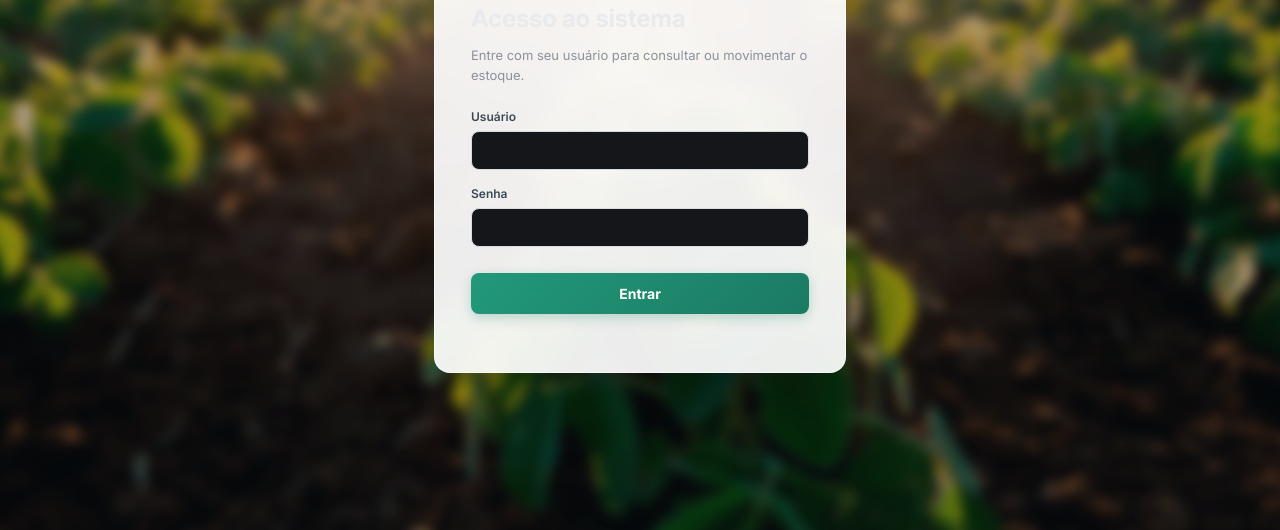
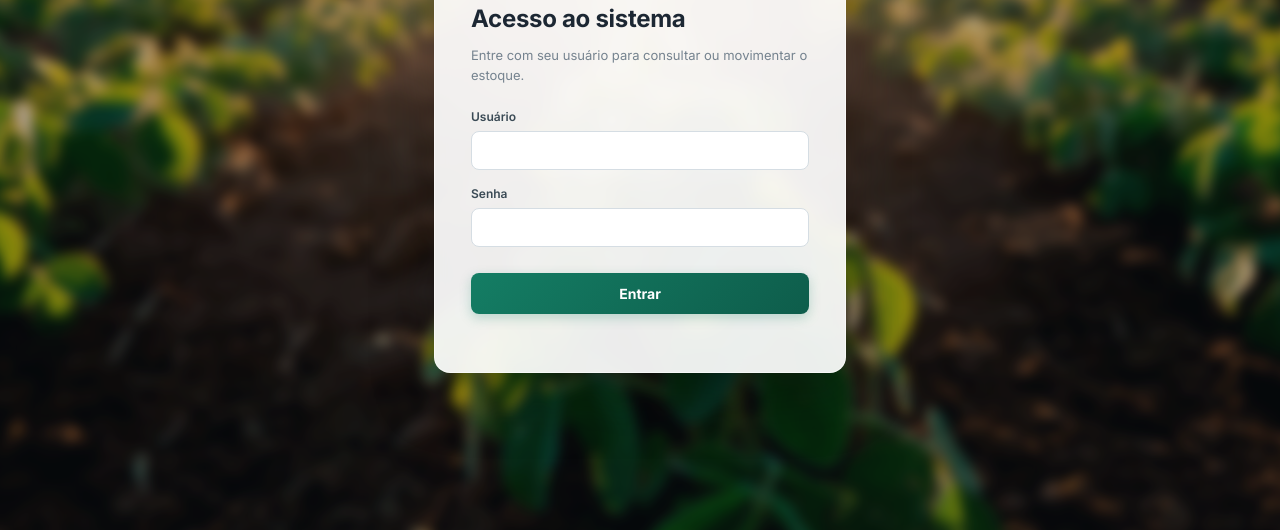
Before and after one commit to pedrogalhego-art/nmrepository, a website: page public/index.html in a window 1280 px wide. Shown: the part 270-800 px from the top of the page. Drawn offline with nearby package versions, Linux system fonts and the light colour scheme; no server answers; a web font is replaced by a local one.

Commit message:
revert: dark theme — volta tema claro original

```diff
--- a/public/styles.css
+++ b/public/styles.css
@@ -6,23 +6,23 @@
 * { box-sizing: border-box; }
 
 :root {
-  --bg: #0F1114;
-  --surface: #14161A;
-  --border: #2A2E35;
-  --border-soft: #1E2228;
-  --text: #E8EAED;
-  --muted: #8A919C;
-  --dark: #0C0E11;
-  --dark-2: #1A1D22;
-  --accent: #22997A;
-  --accent-2: #1B7A62;
-  --accent-soft: #16281F;
-  --danger: #E07070;
-  --danger-soft: #2E1B1B;
-  --ok: #4CAF7D;
-  --ok-soft: #162A1F;
-  --shadow: 0 2px 6px rgba(0, 0, 0, 0.4), 0 10px 30px rgba(0, 0, 0, 0.35);
-  --shadow-lg: 0 4px 14px rgba(0, 0, 0, 0.5), 0 24px 60px rgba(0, 0, 0, 0.45);
+  --bg: #f4f6f8;
+  --surface: #ffffff;
+  --border: #e3e8ed;
+  --border-soft: #edf1f4;
+  --text: #1c2733;
+  --muted: #75838f;
+  --dark: #16232e;
+  --dark-2: #1e2e3c;
+  --accent: #147d64;
+  --accent-2: #0e5d4b;
+  --accent-soft: #e4f2ed;
+  --danger: #c45252;
+  --danger-soft: #fbeeea;
+  --ok: #2e8b57;
+  --ok-soft: #e6f4ec;
+  --shadow: 0 2px 6px rgba(22, 35, 46, 0.06), 0 10px 30px rgba(22, 35, 46, 0.05);
+  --shadow-lg: 0 4px 14px rgba(22, 35, 46, 0.10), 0 24px 60px rgba(22, 35, 46, 0.12);
   --radius: 12px;
   --radius-sm: 8px;
 }
@@ -247,7 +247,7 @@ header {
   border-radius: var(--radius-sm);
   padding: 11px 13px;
   outline: none;
-  background: var(--surface);
+  background: #fff;
   transition: border-color 0.15s, box-shadow 0.15s;
 }
 
@@ -441,8 +441,8 @@ tr:hover td { background: #f8fbfa; }
 
 .action { display: flex; gap: 6px; }
 .action button {
-  border: 1px solid var(--border);
-  background: var(--surface);
+  border: 1px solid #d7dee2;
+  background: #fff;
   border-radius: 7px;
   padding: 6px 9px;
   font-size: 10.5px;
@@ -711,7 +711,7 @@ body.gray-theme .down { color: #d17f7f; }
 }
 .ai-msg { max-width: 85%; padding: 10px 13px; border-radius: 10px; font-size: 13px; line-height: 1.5; white-space: pre-wrap; }
 .ai-msg.user { align-self: flex-end; background: var(--accent); color: #fff; border-bottom-right-radius: 3px; }
-.ai-msg.bot { align-self: flex-start; background: var(--surface); border: 1px solid var(--border); border-bottom-left-radius: 3px; }
+.ai-msg.bot { align-self: flex-start; background: #fff; border: 1px solid var(--border); border-bottom-left-radius: 3px; }
 .ai-msg.bot.error { border-color: var(--danger); color: var(--danger); }
 .ai-inputs { display: flex; gap: 10px; margin-top: 14px; flex-wrap: wrap; align-items: center; }
 .ai-sheet {
@@ -767,7 +767,7 @@ body.gray-theme .down { color: #d17f7f; }
 }
 .kanban-cards { display: flex; flex-direction: column; gap: 8px; }
 .kanban-card {
-  background: var(--surface);
+  background: #fff;
   border: 1px solid var(--border);
   border-radius: 8px;
   padding: 10px;
@@ -779,7 +779,7 @@ body.gray-theme .down { color: #d17f7f; }
 .k-actions { display: flex; gap: 5px; margin-top: 8px; }
 .k-btn {
   border: 1px solid var(--border);
-  background: var(--surface);
+  background: #fff;
   border-radius: 6px;
   padding: 4px 8px;
   font-size: 11px;
```
